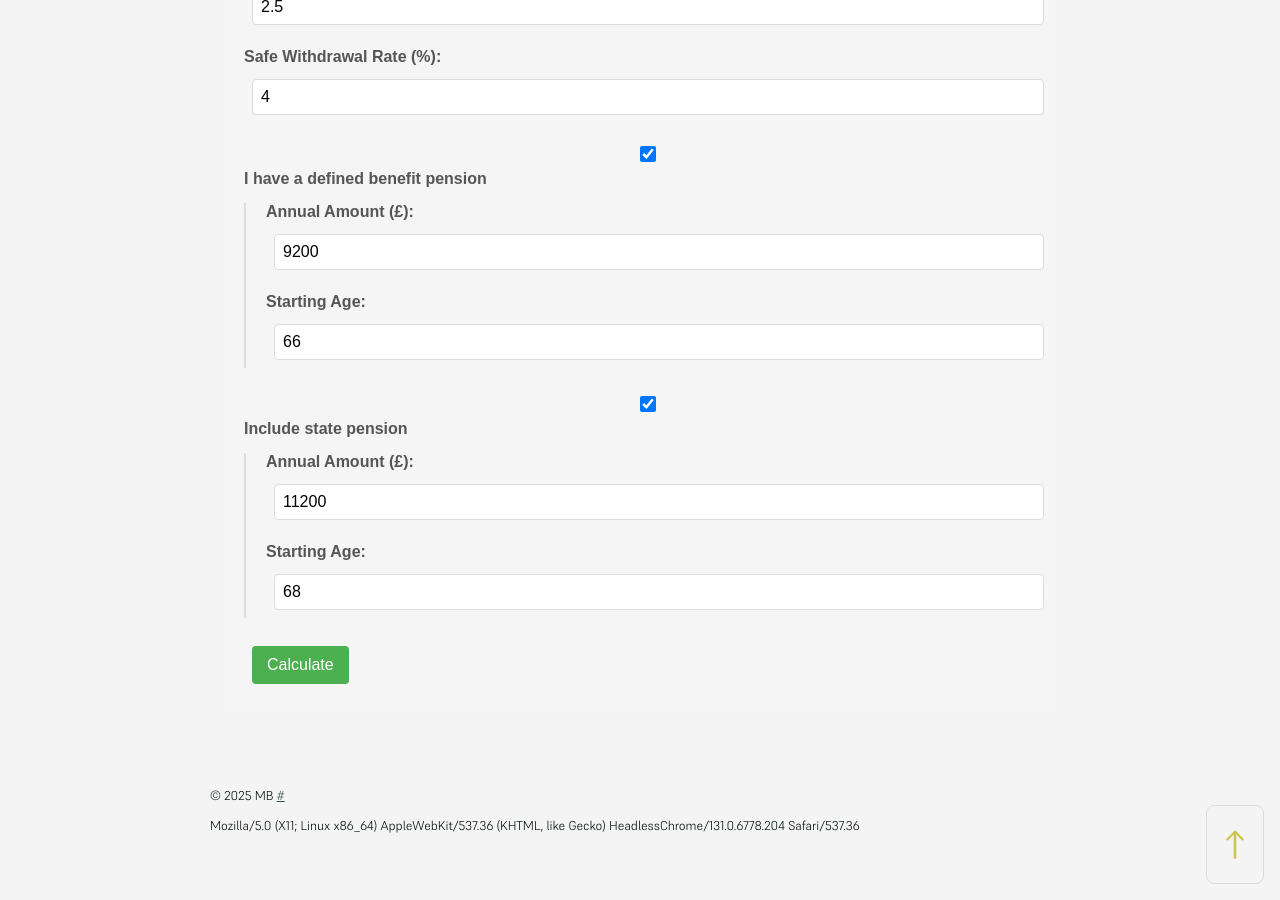
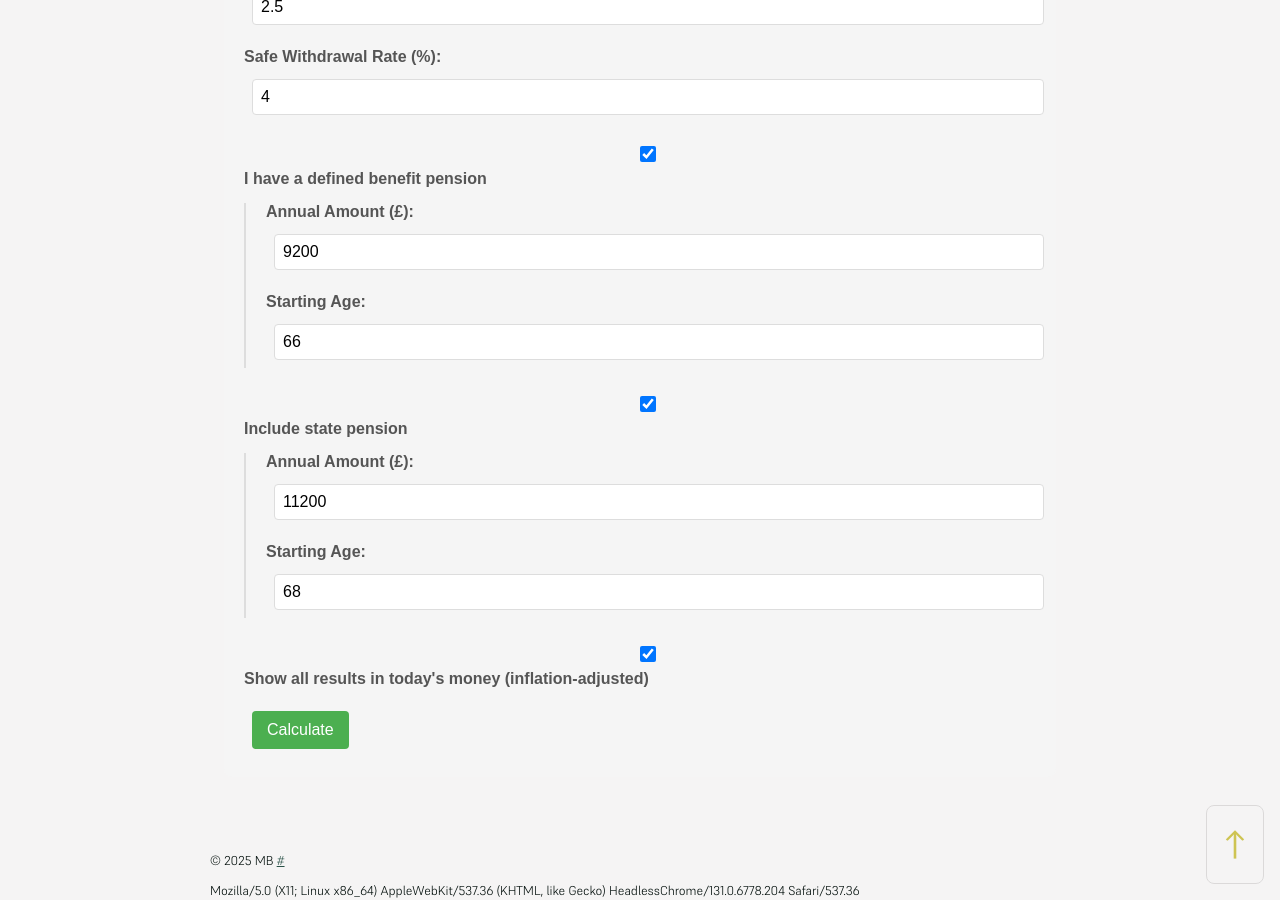
Before and after one commit to mat-0/Tools.TheChels.uk, a Jekyll site: the page built from _pages/fire.md, in a window 1280 px wide and 900 px high, scrolled down 890 px. Built offline with Jekyll 4.4.1, drawn with Linux system fonts in a browser that asks for light colours; some of the changed lines change nothing that is shown.

Commit message:
update
Signed-off-by: mat-0 <Github@thechels.uk>

```diff
--- a/_layouts/fire.html
+++ b/_layouts/fire.html
@@ -22,7 +22,7 @@
 
             <div class="form-group">
                 <label for="currentAssets">Current Asset Value (£):</label>
-                <input type="number" id="currentAssets" min="0" value="200000" required>
+                <input type="number" id="currentAssets" min="0" value="223000" required>
             </div>
 
             <div class="form-group">
@@ -78,6 +78,13 @@
                     <label for="statePensionStartAge">Starting Age:</label>
                     <input type="number" id="statePensionStartAge" min="0" max="100" value="68">
                 </div>
+            </div>
+
+            <div class="form-group">
+                <label class="checkbox-label">
+                    <input type="checkbox" id="showRealTerms" checked> Show all results in today's money
+                    (inflation-adjusted)
+                </label>
             </div>
 
             <button type="submit" class="calculate-btn">Calculate</button>
@@ -169,6 +176,7 @@
         const definedBenefitDetails = document.getElementById('definedBenefitDetails');
         const hasStatePensionCheckbox = document.getElementById('hasStatePension');
         const statePensionDetails = document.getElementById('statePensionDetails');
+        const showRealTermsCheckbox = document.getElementById('showRealTerms');
         let retirementChart;
 
         hasDefinedBenefitCheckbox.addEventListener('change', function () {
@@ -199,6 +207,7 @@
             const hasStatePension = hasStatePensionCheckbox.checked;
             const statePensionAmount = hasStatePension ? parseFloat(document.getElementById('statePensionAmount').value) : 0;
             const statePensionStartAge = hasStatePension ? parseInt(document.getElementById('statePensionStartAge').value) : 0;
+            const showRealTerms = showRealTermsCheckbox.checked;
 
             // Validate inputs
             if (retirementAge <= currentAge) {
@@ -221,7 +230,8 @@
                 definedBenefitStartYear,
                 hasStatePension,
                 statePensionAmount,
-                statePensionStartAge
+                statePensionStartAge,
+                showRealTerms
             );
 
             // Display results
@@ -232,7 +242,7 @@
             resultsContainer.scrollIntoView({ behavior: 'smooth' });
         });
 
-        function calculateRetirementProjection(currentAge, retirementAge, annualSpending, currentAssets, monthlyContributions, growthRate, inflationRate, withdrawalRate, hasDefinedBenefit, definedBenefitAmount, definedBenefitStartYear, hasStatePension, statePensionAmount, statePensionStartAge) {
+        function calculateRetirementProjection(currentAge, retirementAge, annualSpending, currentAssets, monthlyContributions, growthRate, inflationRate, withdrawalRate, hasDefinedBenefit, definedBenefitAmount, definedBenefitStartYear, hasStatePension, statePensionAmount, statePensionStartAge, showRealTerms) {
             const maxAge = 100;
             const years = maxAge - currentAge + 1;
             const reducedSpendingAge = 75; // Age when spending becomes flat (ignoring inflation)
@@ -246,7 +256,7 @@
             for (let age = currentAge; age < retirementAge; age++) {
                 assets.push({
                     age: age,
-                    value: currentValue,
+                    value: showRealTerms ? currentValue / Math.pow(1 + inflationRate, age - currentAge) : currentValue,
                     phase: 'accumulation',
                     statePensionIncome: 0,
                     definedBenefitIncome: 0,
@@ -259,8 +269,14 @@
             // Withdrawal phase
             for (let age = retirementAge; age <= maxAge; age++) {
                 // Calculate pension incomes for the current year
-                const dbIncome = hasDefinedBenefit && age >= definedBenefitStartYear ? definedBenefitAmount : 0;
-                const spIncome = hasStatePension && age >= statePensionStartAge ? statePensionAmount : 0;
+                let dbIncome = hasDefinedBenefit && age >= definedBenefitStartYear ? definedBenefitAmount : 0;
+                let spIncome = hasStatePension && age >= statePensionStartAge ? statePensionAmount : 0;
+
+                // Adjust for real/nominal terms
+                if (showRealTerms) {
+                    dbIncome = dbIncome / Math.pow(1 + inflationRate, age - currentAge);
+                    spIncome = spIncome / Math.pow(1 + inflationRate, age - currentAge);
+                }
 
                 // Calculate spending based on age
                 let inflationAdjustedSpending;
@@ -269,25 +285,28 @@
                 if (age < reducedSpendingAge) {
                     // Before age 75, normal inflation adjustment
                     inflationAdjustedSpending = annualSpending * Math.pow(1 + inflationRate, age - retirementAge);
+                    if (showRealTerms) inflationAdjustedSpending = annualSpending;
                     totalDesiredSpending = inflationAdjustedSpending;
                 } else {
                     // After age 75, flat spending plus pension benefits
                     inflationAdjustedSpending = annualSpending;
-                    // For ages 75+, we want total spending to be annualSpending + pension benefits
-                    totalDesiredSpending = annualSpending + dbIncome + spIncome;
+                    if (!showRealTerms) inflationAdjustedSpending = annualSpending * Math.pow(1 + inflationRate, age - retirementAge);
+                    totalDesiredSpending = inflationAdjustedSpending + dbIncome + spIncome;
                 }
 
                 // Calculate how much needs to be withdrawn from portfolio
-                const requiredFromPortfolio = age < reducedSpendingAge ?
-                    Math.max(0, inflationAdjustedSpending - dbIncome - spIncome) :
-                    annualSpending; // After age 75, withdraw full annual spending regardless of pension income
+                let requiredFromPortfolio;
+                if (age < reducedSpendingAge) {
+                    requiredFromPortfolio = Math.max(0, inflationAdjustedSpending - dbIncome - spIncome);
+                } else {
+                    requiredFromPortfolio = inflationAdjustedSpending; // After age 75, withdraw full annual spending regardless of pension income
+                }
 
                 // If funds were already exhausted in a previous year, skip calculation but keep the age in our data
                 if (fundsExhaustedAge !== null) {
-                    // Still add the age to maintain timeline, but with null value
                     assets.push({
                         age: age,
-                        value: null, // Null signals no data point to plot
+                        value: null,
                         phase: 'withdrawal',
                         statePensionIncome: spIncome,
                         definedBenefitIncome: dbIncome,
@@ -302,33 +321,29 @@
                 }
 
                 // Check if this withdrawal would exhaust funds
+                let displayValue = showRealTerms ? currentValue / Math.pow(1 + inflationRate, age - currentAge) : currentValue;
                 if (currentValue <= requiredFromPortfolio) {
-                    // Record the age when funds are exhausted
                     fundsExhaustedAge = age;
-
-                    // Add the final data point showing zero remaining
                     assets.push({
                         age: age,
                         value: 0,
                         phase: 'withdrawal',
                         statePensionIncome: spIncome,
                         definedBenefitIncome: dbIncome,
-                        portfolioWithdrawalNeeded: currentValue, // Only what's left
+                        portfolioWithdrawalNeeded: currentValue,
                         totalIncome: dbIncome + spIncome + currentValue,
                         totalDesiredSpending: totalDesiredSpending,
                         spendingRequired: inflationAdjustedSpending,
                         isFlatSpending: age >= reducedSpendingAge,
                         fundsExhausted: true
                     });
-
-                    // Set current value to 0, but continue loop to add remaining ages with null values
                     currentValue = 0;
                     continue;
                 }
 
                 assets.push({
                     age: age,
-                    value: currentValue,
+                    value: displayValue,
                     phase: 'withdrawal',
                     statePensionIncome: spIncome,
                     definedBenefitIncome: dbIncome,
@@ -340,97 +355,85 @@
                 });
 
                 // Apply withdrawal and growth - no monthly contributions during retirement
-                currentValue = Math.max(0, (currentValue - requiredFromPortfolio) * (1 + realGrowthRate));
+                currentValue = Math.max(0, (currentValue - requiredFromPortfolio) * (1 + (showRealTerms ? realGrowthRate : growthRate)));
             }
 
             // Calculate required nest egg accounting for flat spending in later years
             let requiredNestEgg;
-
             if (retirementAge < reducedSpendingAge) {
-                // Calculate present value of withdrawals before age 75 with inflation
                 const yearsBeforeReduction = reducedSpendingAge - retirementAge;
                 let preReductionValue = 0;
-
                 for (let i = 0; i < yearsBeforeReduction; i++) {
-                    const yearSpending = annualSpending * Math.pow(1 + inflationRate, i);
-                    preReductionValue += yearSpending / Math.pow(1 + realGrowthRate, i);
+                    let yearSpending = annualSpending * Math.pow(1 + inflationRate, i);
+                    if (showRealTerms) yearSpending = annualSpending;
+                    preReductionValue += yearSpending / Math.pow(1 + (showRealTerms ? realGrowthRate : growthRate), i);
                 }
-
-                // Calculate present value of flat withdrawals after age 75
                 const yearsAfterReduction = maxAge - reducedSpendingAge + 1;
                 let postReductionValue = 0;
-
                 for (let i = 0; i < yearsAfterReduction; i++) {
-                    const yearSpending = annualSpending; // Fixed spending, ignoring inflation
-                    postReductionValue += yearSpending / Math.pow(1 + realGrowthRate, i + yearsBeforeReduction);
+                    let yearSpending = annualSpending;
+                    if (!showRealTerms) yearSpending = annualSpending * Math.pow(1 + inflationRate, i + yearsBeforeReduction);
+                    postReductionValue += yearSpending / Math.pow(1 + (showRealTerms ? realGrowthRate : growthRate), i + yearsBeforeReduction);
                 }
-
                 requiredNestEgg = preReductionValue + postReductionValue;
             } else {
-                // If retiring after age 75, just use the flat amount
                 const yearsInRetirement = maxAge - retirementAge + 1;
-                requiredNestEgg = annualSpending * yearsInRetirement / (realGrowthRate > 0 ? realGrowthRate * Math.pow(1 + realGrowthRate, yearsInRetirement) / (Math.pow(1 + realGrowthRate, yearsInRetirement) - 1) : 1);
+                requiredNestEgg = annualSpending * yearsInRetirement / ((showRealTerms ? realGrowthRate : growthRate) > 0 ? (showRealTerms ? realGrowthRate : growthRate) * Math.pow(1 + (showRealTerms ? realGrowthRate : growthRate), yearsInRetirement) / (Math.pow(1 + (showRealTerms ? realGrowthRate : growthRate), yearsInRetirement) - 1) : 1);
             }
 
             // Adjust required nest egg for pension income
             if (hasDefinedBenefit) {
                 const dbStartYear = Math.max(definedBenefitStartYear, retirementAge);
                 const dbYears = maxAge - dbStartYear + 1;
-
                 if (dbStartYear < reducedSpendingAge) {
-                    // DB pension spans both phases
                     const yearsBeforeReduction = reducedSpendingAge - dbStartYear;
                     let dbPreReductionValue = 0;
-
                     for (let i = 0; i < yearsBeforeReduction; i++) {
-                        dbPreReductionValue += definedBenefitAmount / Math.pow(1 + realGrowthRate, i + (dbStartYear - retirementAge));
+                        let dbVal = definedBenefitAmount;
+                        if (showRealTerms) dbVal = definedBenefitAmount / Math.pow(1 + inflationRate, i + (dbStartYear - retirementAge));
+                        dbPreReductionValue += dbVal / Math.pow(1 + (showRealTerms ? realGrowthRate : growthRate), i + (dbStartYear - retirementAge));
                     }
-
                     const yearsAfterReduction = maxAge - reducedSpendingAge + 1;
                     let dbPostReductionValue = 0;
-
                     for (let i = 0; i < yearsAfterReduction; i++) {
-                        dbPostReductionValue += definedBenefitAmount / Math.pow(1 + realGrowthRate, i + yearsBeforeReduction + (dbStartYear - retirementAge));
+                        let dbVal = definedBenefitAmount;
+                        if (showRealTerms) dbVal = definedBenefitAmount / Math.pow(1 + inflationRate, i + yearsBeforeReduction + (dbStartYear - retirementAge));
+                        dbPostReductionValue += dbVal / Math.pow(1 + (showRealTerms ? realGrowthRate : growthRate), i + yearsBeforeReduction + (dbStartYear - retirementAge));
                     }
-
                     requiredNestEgg -= (dbPreReductionValue + dbPostReductionValue);
                 } else {
-                    // DB pension only in flat phase
                     const yearsInDb = maxAge - dbStartYear + 1;
-                    const dbValue = definedBenefitAmount * yearsInDb / (realGrowthRate > 0 ? realGrowthRate * Math.pow(1 + realGrowthRate, yearsInDb) / (Math.pow(1 + realGrowthRate, yearsInDb) - 1) : 1);
-                    requiredNestEgg -= dbValue * Math.pow(1 / (1 + realGrowthRate), dbStartYear - retirementAge);
+                    let dbValue = definedBenefitAmount * yearsInDb / ((showRealTerms ? realGrowthRate : growthRate) > 0 ? (showRealTerms ? realGrowthRate : growthRate) * Math.pow(1 + (showRealTerms ? realGrowthRate : growthRate), yearsInDb) / (Math.pow(1 + (showRealTerms ? realGrowthRate : growthRate), yearsInDb) - 1) : 1);
+                    if (showRealTerms) dbValue = dbValue / Math.pow(1 + inflationRate, dbStartYear - retirementAge);
+                    requiredNestEgg -= dbValue;
                 }
             }
-
             if (hasStatePension) {
                 const spStartYear = Math.max(statePensionStartAge, retirementAge);
                 const spYears = maxAge - spStartYear + 1;
-
                 if (spStartYear < reducedSpendingAge) {
-                    // State pension spans both phases
                     const yearsBeforeReduction = reducedSpendingAge - spStartYear;
                     let spPreReductionValue = 0;
-
                     for (let i = 0; i < yearsBeforeReduction; i++) {
-                        spPreReductionValue += statePensionAmount / Math.pow(1 + realGrowthRate, i + (spStartYear - retirementAge));
+                        let spVal = statePensionAmount;
+                        if (showRealTerms) spVal = statePensionAmount / Math.pow(1 + inflationRate, i + (spStartYear - retirementAge));
+                        spPreReductionValue += spVal / Math.pow(1 + (showRealTerms ? realGrowthRate : growthRate), i + (spStartYear - retirementAge));
                     }
-
                     const yearsAfterReduction = maxAge - reducedSpendingAge + 1;
                     let spPostReductionValue = 0;
-
                     for (let i = 0; i < yearsAfterReduction; i++) {
-                        spPostReductionValue += statePensionAmount / Math.pow(1 + realGrowthRate, i + yearsBeforeReduction + (spStartYear - retirementAge));
+                        let spVal = statePensionAmount;
+                        if (showRealTerms) spVal = statePensionAmount / Math.pow(1 + inflationRate, i + yearsBeforeReduction + (spStartYear - retirementAge));
+                        spPostReductionValue += spVal / Math.pow(1 + (showRealTerms ? realGrowthRate : growthRate), i + yearsBeforeReduction + (spStartYear - retirementAge));
                     }
-
                     requiredNestEgg -= (spPreReductionValue + spPostReductionValue);
                 } else {
-                    // State pension only in flat phase
                     const yearsInSp = maxAge - spStartYear + 1;
-                    const spValue = statePensionAmount * yearsInSp / (realGrowthRate > 0 ? realGrowthRate * Math.pow(1 + realGrowthRate, yearsInSp) / (Math.pow(1 + realGrowthRate, yearsInSp) - 1) : 1);
-                    requiredNestEgg -= spValue * Math.pow(1 / (1 + realGrowthRate), spStartYear - retirementAge);
+                    let spValue = statePensionAmount * yearsInSp / ((showRealTerms ? realGrowthRate : growthRate) > 0 ? (showRealTerms ? realGrowthRate : growthRate) * Math.pow(1 + (showRealTerms ? realGrowthRate : growthRate), yearsInSp) / (Math.pow(1 + (showRealTerms ? realGrowthRate : growthRate), yearsInSp) - 1) : 1);
+                    if (showRealTerms) spValue = spValue / Math.pow(1 + inflationRate, spStartYear - retirementAge);
+                    requiredNestEgg -= spValue;
                 }
             }
-
             return {
                 assets: assets,
                 requiredNestEgg: requiredNestEgg,
@@ -441,12 +444,13 @@
                 statePensionAmount: statePensionAmount,
                 statePensionStartAge: statePensionStartAge,
                 reducedSpendingAge: reducedSpendingAge,
-                flatSpendingAmount: annualSpending
+                flatSpendingAmount: annualSpending,
+                showRealTerms: showRealTerms
             };
         }
 
         function displayResults(results) {
-            const { assets, requiredNestEgg, hasDefinedBenefit, definedBenefitAmount, definedBenefitStartYear, hasStatePension, statePensionAmount, statePensionStartAge, reducedSpendingAge, flatSpendingAmount } = results;
+            const { assets, requiredNestEgg, hasDefinedBenefit, definedBenefitAmount, definedBenefitStartYear, hasStatePension, statePensionAmount, statePensionStartAge, reducedSpendingAge, flatSpendingAmount, showRealTerms } = results;
             const lastAccumulationYear = assets.find(a => a.phase === 'withdrawal')?.age - 1 || 0;
             const accumulationValue = assets.find(a => a.age === lastAccumulationYear)?.value || 0;
             const retirementAge = lastAccumulationYear + 1;
@@ -642,7 +646,7 @@
 
                                     return `Age ${age}: £${value.toLocaleString(undefined, { maximumFractionDigits: 0 })}`;
                                 }
-                            }
+                            },
                         },
                         legend: {
                             display: true,
@@ -751,9 +755,13 @@
                             position: 'top'
                         }
                     }
-                }
-            });
+                });
         }
+
+        // Add event listener to recalculate on toggle
+        showRealTermsCheckbox.addEventListener('change', function () {
+            form.dispatchEvent(new Event('submit'));
+        });
     });
 </script>
 
```
